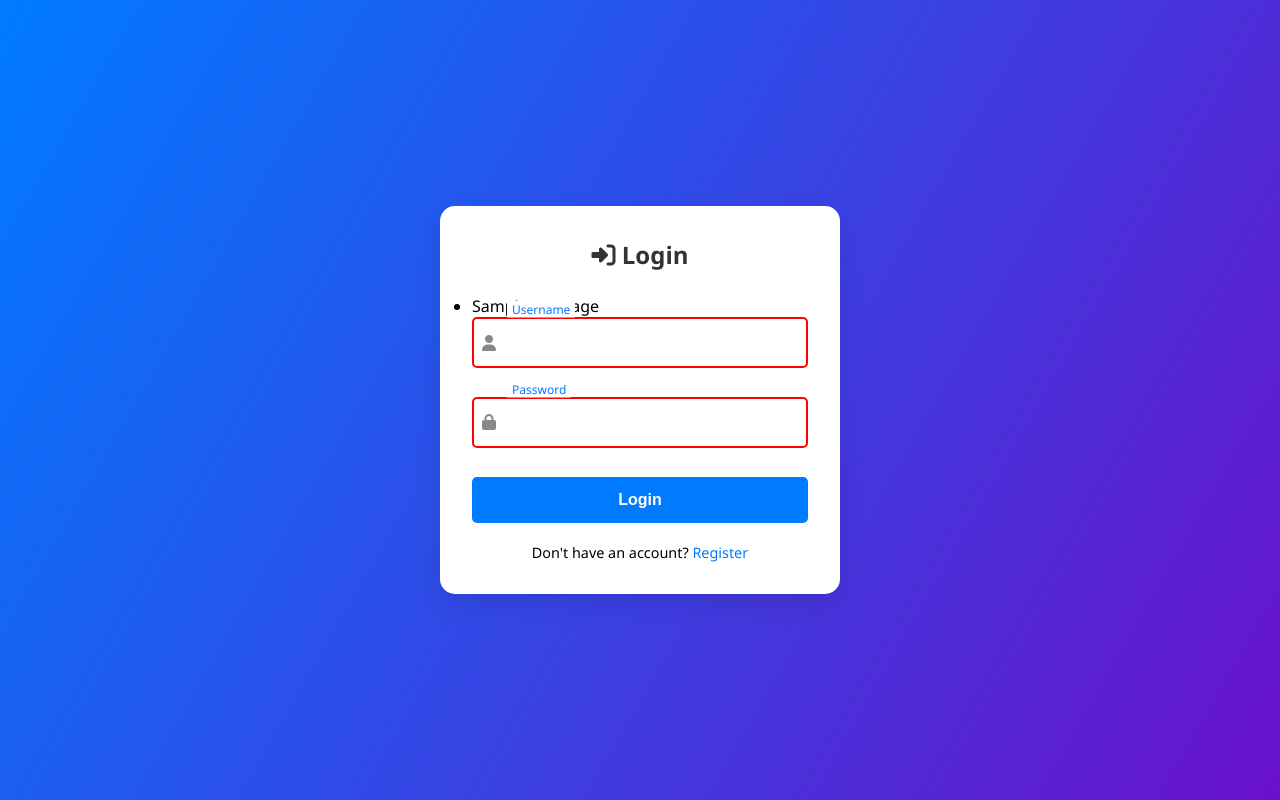
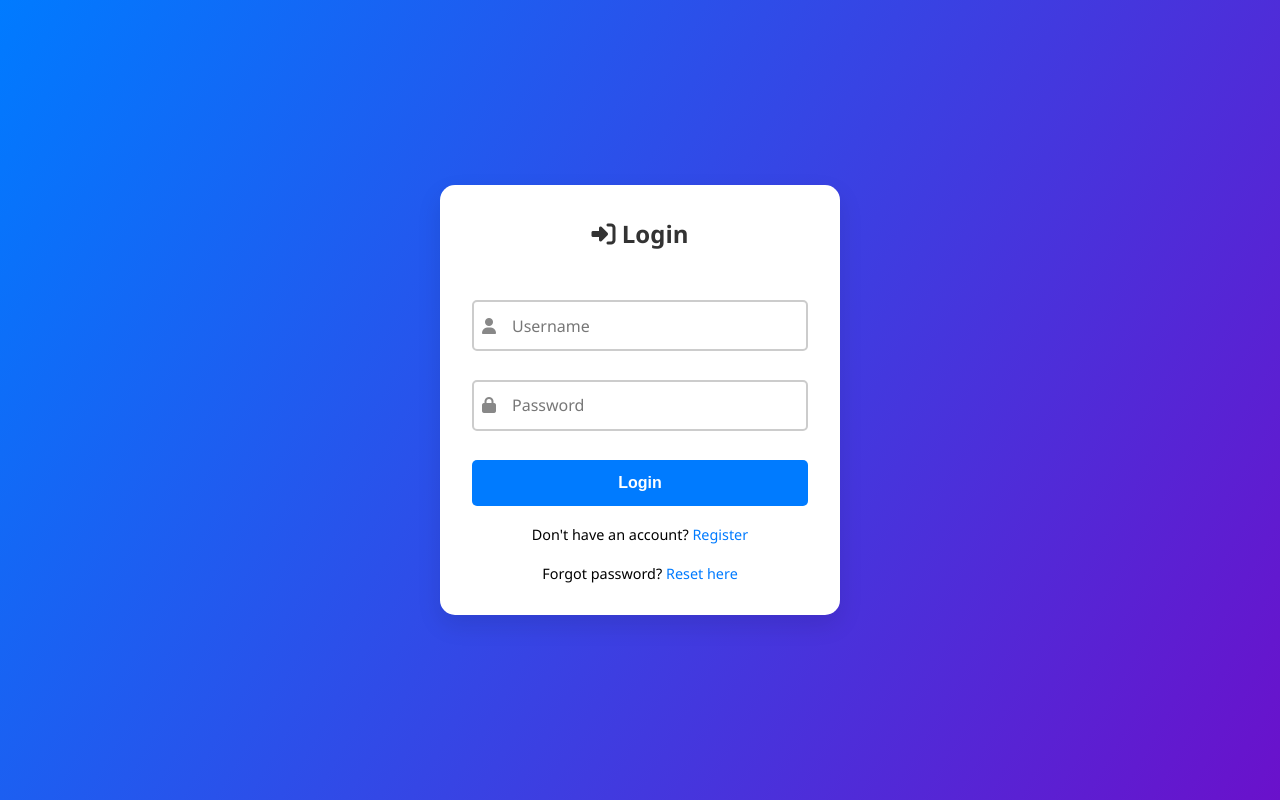
Before and after one commit to bsameer12/Production_Project_Final_Year, a Django app: page /accounts/login/ in a window 1280 px wide. Run offline with Django 5.2, Linux system fonts and the light colour scheme; tables that the repository leaves empty hold one stand-in row (values such as "Sample post"); one stand-in notice (Sample message) is shown.

Commit message:
feat: implemented secure password reset via email
- Integrated Django's built-in password reset views
- Added email-based reset flow with templates and URLs
- Linked reset page to login UI

```diff
--- a/Development And Coding/ASl_UI/accounts/forms.py
+++ b/Development And Coding/ASl_UI/accounts/forms.py
@@ -3,7 +3,7 @@ from django import forms
 from django.contrib.auth.forms import UserCreationForm
 from django.contrib.auth.models import User
 from .models import Profile
-
+from django.contrib.auth.forms import AuthenticationForm
 class CustomUserCreationForm(UserCreationForm):
     first_name = forms.CharField(required=True)
     last_name = forms.CharField(required=True)
@@ -29,3 +29,20 @@ class CustomUserCreationForm(UserCreationForm):
             profile.save()
 
         return user
+
+
+class CustomLoginForm(AuthenticationForm):
+    username = forms.CharField(
+        widget=forms.TextInput(attrs={
+            'placeholder': 'Username',
+            'autocomplete': 'username',
+            'class': 'with-placeholder'
+        })
+    )
+    password = forms.CharField(
+        widget=forms.PasswordInput(attrs={
+            'placeholder': 'Password',
+            'autocomplete': 'current-password',
+            'class': 'with-placeholder'
+        })
+    )
--- a/Development And Coding/ASl_UI/accounts/urls.py
+++ b/Development And Coding/ASl_UI/accounts/urls.py
@@ -2,6 +2,8 @@ from django.urls import path
 from . import views
 from django.conf import settings
 from django.conf.urls.static import static
+from django.contrib.auth import views as auth_views
+
 
 urlpatterns = [
     path('login/', views.login_view, name='login'),
@@ -9,4 +11,23 @@ urlpatterns = [
     path('logout/', views.logout_view, name='logout'),
     path('verify/<uuid:token>/', views.verify_email, name='verify_email'),
     path('profile/', views.profile_view, name='profile'),
+# Reset password (step 1: send email)
+    path('password-reset/', auth_views.PasswordResetView.as_view(
+        template_name='auth/password_reset.html'
+    ), name='password_reset'),
+
+    # Reset password done (confirmation that email sent)
+    path('password-reset/done/', auth_views.PasswordResetDoneView.as_view(
+        template_name='auth/password_reset_done.html'
+    ), name='password_reset_done'),
+
+    # Password reset confirm via token
+    path('reset/<uidb64>/<token>/', auth_views.PasswordResetConfirmView.as_view(
+        template_name='auth/password_reset_confirm.html'
+    ), name='password_reset_confirm'),
+
+    # Final completion page
+    path('reset/done/', auth_views.PasswordResetCompleteView.as_view(
+        template_name='auth/password_reset_complete.html'
+    ), name='password_reset_complete'),
 ] + static(settings.MEDIA_URL, document_root=settings.MEDIA_ROOT)
--- a/Development And Coding/ASl_UI/accounts/views.py
+++ b/Development And Coding/ASl_UI/accounts/views.py
@@ -11,6 +11,7 @@ from django.contrib.auth import authenticate, login
 from django.contrib.auth.decorators import login_required
 from django.shortcuts import render, redirect
 from .models import Profile
+from .forms import CustomLoginForm  # Your form with placeholders
 
 @login_required
 def profile_view(request):
@@ -54,27 +55,23 @@ def register_view(request):
 
 
 def login_view(request):
+    if request.user.is_authenticated:
+        return redirect('predict')  # Already logged in
+
     if request.method == 'POST':
-        form = AuthenticationForm(request, data=request.POST)
+        form = CustomLoginForm(request, data=request.POST)
         if form.is_valid():
-            username = form.cleaned_data.get('username')
-            password = form.cleaned_data.get('password')
-
-            user = authenticate(request, username=username, password=password)
-
-            if user is not None:
-                if user.profile.is_verified:
-                    login(request, user)
-                    messages.success(request, f'Welcome back, {user.username}!')
-                    return redirect('predict')  # Update this to your main page
-                else:
-                    messages.error(request, "Please verify your email before logging in.")
+            user = form.get_user()
+            if hasattr(user, 'profile') and user.profile.is_verified:
+                login(request, user)
+                messages.success(request, f"Welcome back, {user.username}!")
+                return redirect('predict')
             else:
-                messages.error(request, "Invalid username or password.")
+                messages.error(request, "Please verify your email before logging in.")
         else:
-            messages.error(request, "Invalid login details.")
+            messages.error(request, "Please enter a correct username and password.")
     else:
-        form = AuthenticationForm()
+        form = CustomLoginForm()
 
     return render(request, 'login.html', {'form': form})
 
--- /dev/null
+++ b/Development And Coding/ASl_UI/templates/auth/password_reset_complete.html
@@ -0,0 +1,5 @@
+{% extends 'base.html' %}
+{% block content %}
+<h2>Password Reset Complete</h2>
+<p>Your password has been successfully reset. <a href="{% url 'login' %}">Log in now</a>.</p>
+{% endblock %}
--- /dev/null
+++ b/Development And Coding/ASl_UI/templates/auth/password_reset_done.html
@@ -0,0 +1,5 @@
+{% extends 'base.html' %}
+{% block content %}
+<h2>Email Sent</h2>
+<p>Please check your inbox. If an account with that email exists, a reset link has been sent.</p>
+{% endblock %}
--- a/Development And Coding/ASl_UI/templates/login.html
+++ b/Development And Coding/ASl_UI/templates/login.html
@@ -16,15 +16,14 @@
 
       {{ form.non_field_errors }}
       {% if messages %}
-  <ul class="messages">
-    {% for message in messages %}
-      <li class="{{ message.tags }}">{{ message }}</li>
-    {% endfor %}
-  </ul>
-{% endif %}
+      <ul class="messages" id="messageBox">
+        {% for message in messages %}
+          <li class="message {{ message.tags }}">{{ message }}</li>
+        {% endfor %}
+      </ul>
+      {% endif %}
 
-
-      <div class="floating-label-group">
+      <div class="floating-label-group" style="margin-top:50px;">
         {{ form.username }}
         <label for="id_username">Username</label>
         <i class="fas fa-user icon"></i>
@@ -41,9 +40,23 @@
       <button type="submit" id="loginBtn">Login</button>
       <div id="loader" class="loader" style="display: none;"></div>
       <p class="redirect-text">Don't have an account? <a href="{% url 'register' %}">Register</a></p>
+      <p class="redirect-text">
+  Forgot password? <a href="{% url 'password_reset' %}">Reset here</a>
+</p>
     </form>
   </div>
 
   <script src="{% static 'js/login.js' %}"></script>
+  <script>
+    document.addEventListener("DOMContentLoaded", () => {
+      const messageBox = document.getElementById("messageBox");
+      if (messageBox) {
+        setTimeout(() => {
+          messageBox.style.opacity = "0";
+          setTimeout(() => messageBox.remove(), 500);
+        }, 4000);
+      }
+    });
+  </script>
 </body>
 </html>
```
Also changed, not shown: Development And Coding/ASl_UI/templates/auth/password_reset.html (added, +10 -0 lines), Development And Coding/ASl_UI/templates/auth/password_reset_confirm.html (added, +9 -0 lines).
